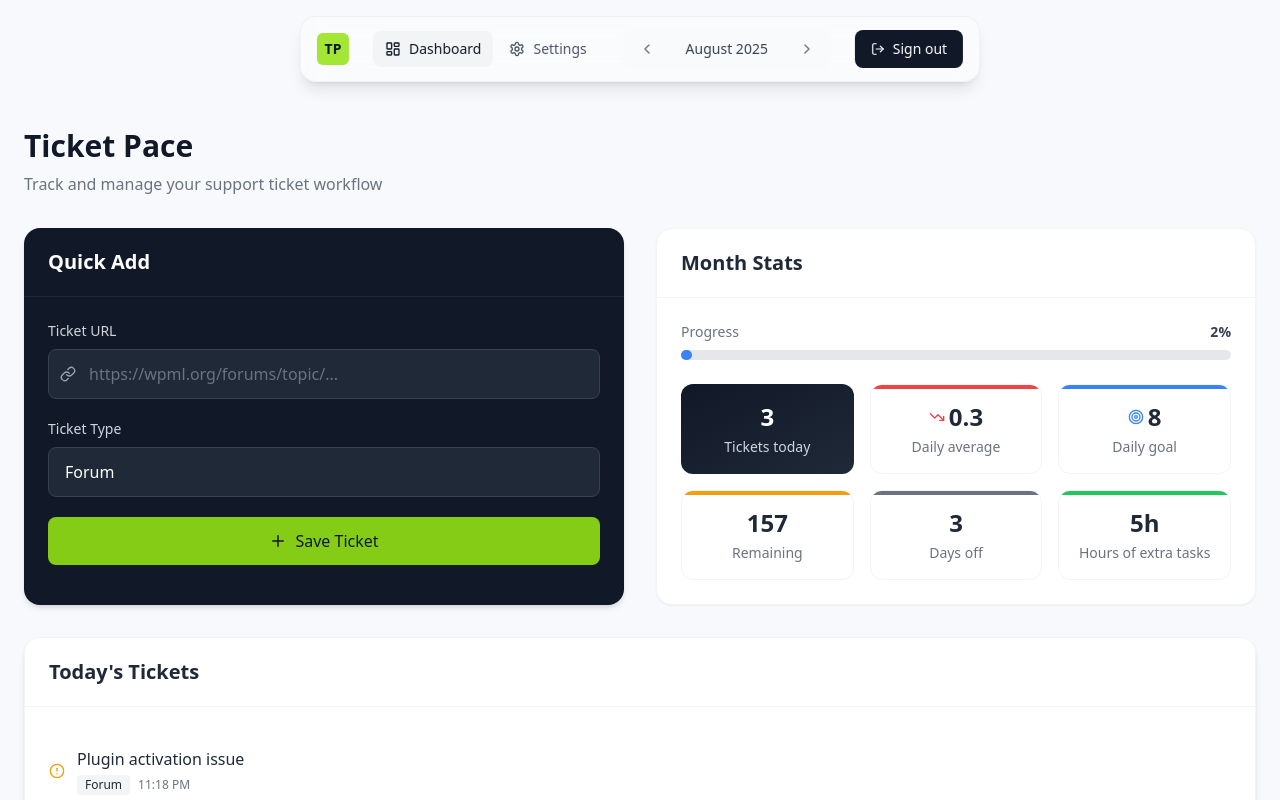
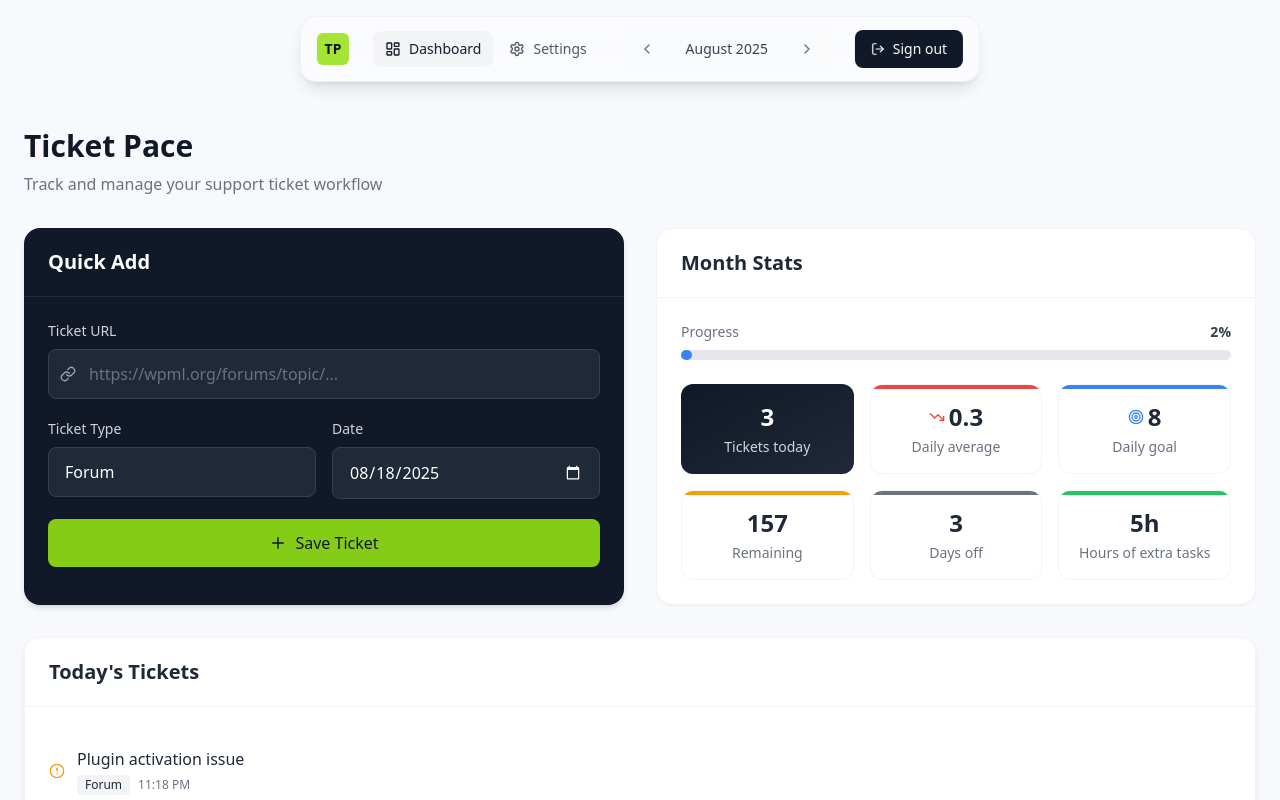
Before and after one commit to lucas-bids/wpml-pace-tracker, a React app: page / in a window 1280 px wide. Shown: the top 800 px of the page. Built offline with nearby package versions, Linux system fonts and the light colour scheme; the HTML template or start-up script is replaced by a standard one.

Commit message:
feat: add date input field to quick add card with retroactive date support

```diff
--- a/src/App.tsx
+++ b/src/App.tsx
@@ -64,7 +64,7 @@ export function App({
       return newDate;
     });
   };
-  const handleAddTicket = (url: string, type: 'Forum' | 'Chat') => {
+  const handleAddTicket = (url: string, type: 'Forum' | 'Chat', date: Date) => {
     // Extract title from URL (simplified for demo)
     const urlParts = url.split('/');
     const slug = urlParts[urlParts.length - 1] || urlParts[urlParts.length - 2];
@@ -73,7 +73,7 @@ export function App({
       id: Date.now().toString(),
       title,
       type,
-      date: new Date()
+      date
     };
     setTickets(prev => [newTicket, ...prev]);
   };
--- a/src/components/QuickAddCard.tsx
+++ b/src/components/QuickAddCard.tsx
@@ -3,7 +3,7 @@ import { PlusIcon, LinkIcon } from 'lucide-react';
 import { Card } from './ui/Card';
 
 interface QuickAddCardProps {
-  onAddTicket: (url: string, type: 'Forum' | 'Chat') => void;
+  onAddTicket: (url: string, type: 'Forum' | 'Chat', date: Date) => void;
 }
 
 export function QuickAddCard({
@@ -11,11 +11,19 @@ export function QuickAddCard({
 }: QuickAddCardProps) {
   const [url, setUrl] = useState('');
   const [type, setType] = useState<'Forum' | 'Chat'>('Forum');
+  const [date, setDate] = useState(() => {
+    const today = new Date();
+    return today.toISOString().split('T')[0];
+  });
   const handleSubmit = (e: React.FormEvent) => {
     e.preventDefault();
     if (url.trim()) {
-      onAddTicket(url.trim(), type);
+      onAddTicket(url.trim(), type, new Date(date));
       setUrl('');
+      setDate(() => {
+        const today = new Date();
+        return today.toISOString().split('T')[0];
+      });
     }
   };
   return <Card title="Quick Add" variant="dark">
@@ -31,6 +39,7 @@ export function QuickAddCard({
             <input id="ticket-url" type="text" value={url} onChange={e => setUrl(e.target.value)} placeholder="https://wpml.org/forums/topic/..." className="w-full pl-10 pr-4 py-3 bg-gray-800 border border-gray-700 rounded-lg focus:outline-none focus:ring-2 focus:ring-lime-500 focus:border-transparent text-white placeholder-gray-500" required />
           </div>
         </div>
+        <div className="grid grid-cols-2 gap-4">
           <div>
             <label htmlFor="ticket-type" className="block text-sm font-medium text-gray-300 mb-2">
               Ticket Type
@@ -40,6 +49,21 @@ export function QuickAddCard({
               <option value="Chat">Chat</option>
             </select>
           </div>
+          <div>
+            <label htmlFor="ticket-date" className="block text-sm font-medium text-gray-300 mb-2">
+              Date
+            </label>
+            <input
+              id="ticket-date"
+              type="date"
+              value={date}
+              onChange={e => setDate(e.target.value)}
+              max={new Date().toISOString().split('T')[0]}
+              className="w-full px-4 py-3 bg-gray-800 border border-gray-700 rounded-lg focus:outline-none focus:ring-2 focus:ring-lime-500 focus:border-transparent text-white [color-scheme:dark]"
+              required
+            />
+          </div>
+        </div>
         <button type="submit" className="w-full flex items-center justify-center px-5 py-3 bg-lime-500 hover:bg-lime-600 text-gray-900 rounded-lg transition font-medium">
           <PlusIcon size={18} className="mr-2" />
           Save Ticket
```
Also changed, not shown: 2 other files (tests, documents, lock files or other folders). Lines whose indentation alone changed are shown as unchanged.
